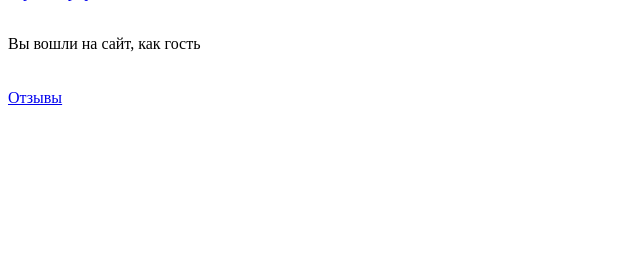
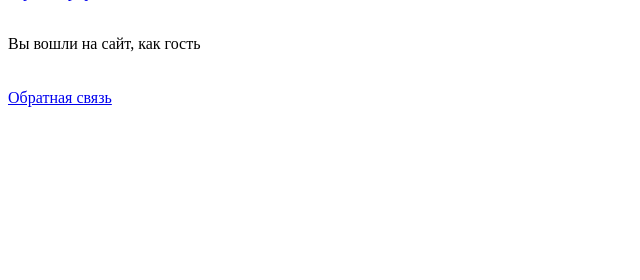
Before and after one commit to Vladka2313/bwt_test, a PHP site: page / in a window 1280 px wide. Shown: the part 221-501 px from the top of the page, without its empty margins (0-640 px from the left). Run offline with PHP 8.4, Linux system fonts and the light colour scheme.

Commit message:
Мелкие правки

```diff
--- a/web/index.php
+++ b/web/index.php
@@ -31,13 +31,13 @@ session_start();
 if (empty($_SESSION['login']) or empty($_SESSION['id']))
 {
     echo "Вы вошли на сайт, как гость<br >";
-    echo "<br><a href=\"beckup.php\"><br>Отзывы</a>";
+    echo "<br><a href=\"beckup.php\"><br>Обратная связь</a>";
 }
 else
 {
     echo "Вы вошли на сайт, как ".$_SESSION['login'];
     echo "<br><a href=\"pogoda.php\"><br>Погода</a>";
-    echo "<br><a href=\"beckup.php\"><br>Отзывы</a>";
+    echo "<br><a href=\"beckup.php\"><br>Обратная связь</a>";
 }
 //}
 ?>
```
Also changed, not shown: web/beckup.php (+2 -16 lines).
